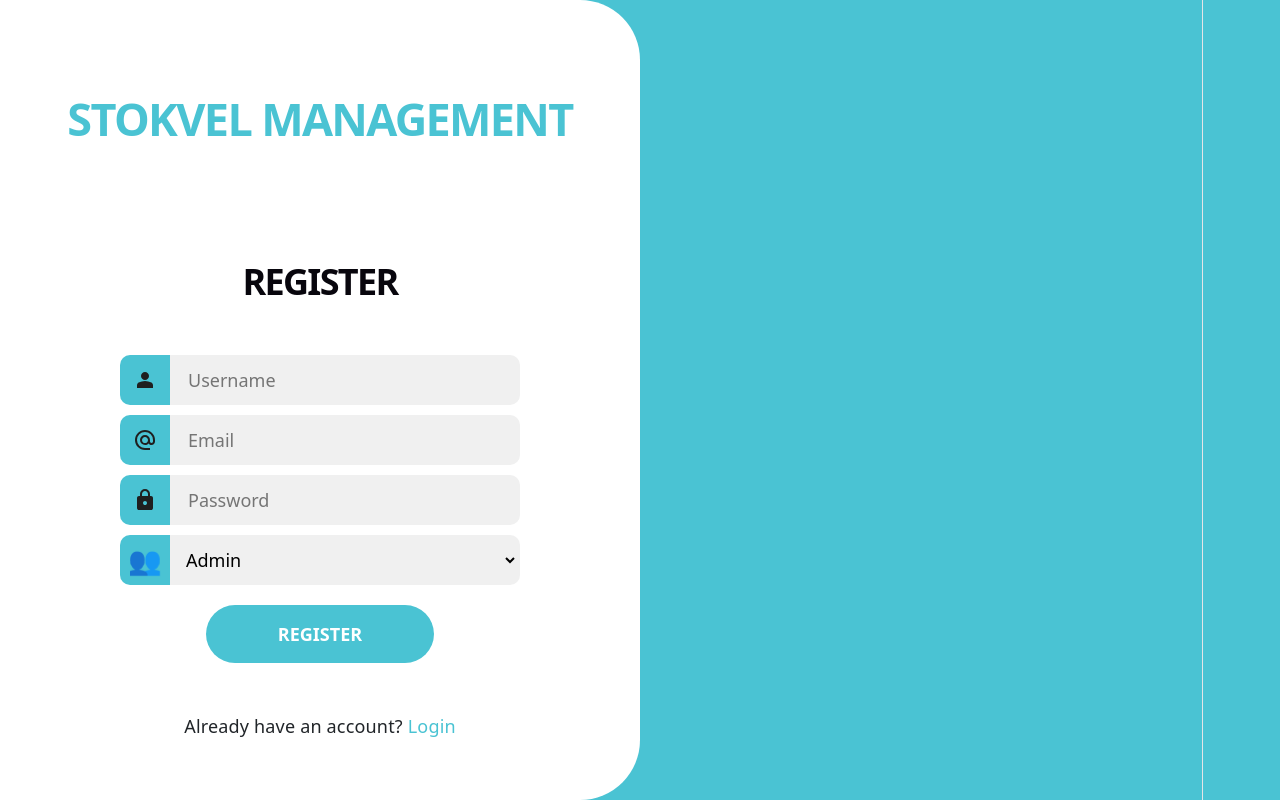
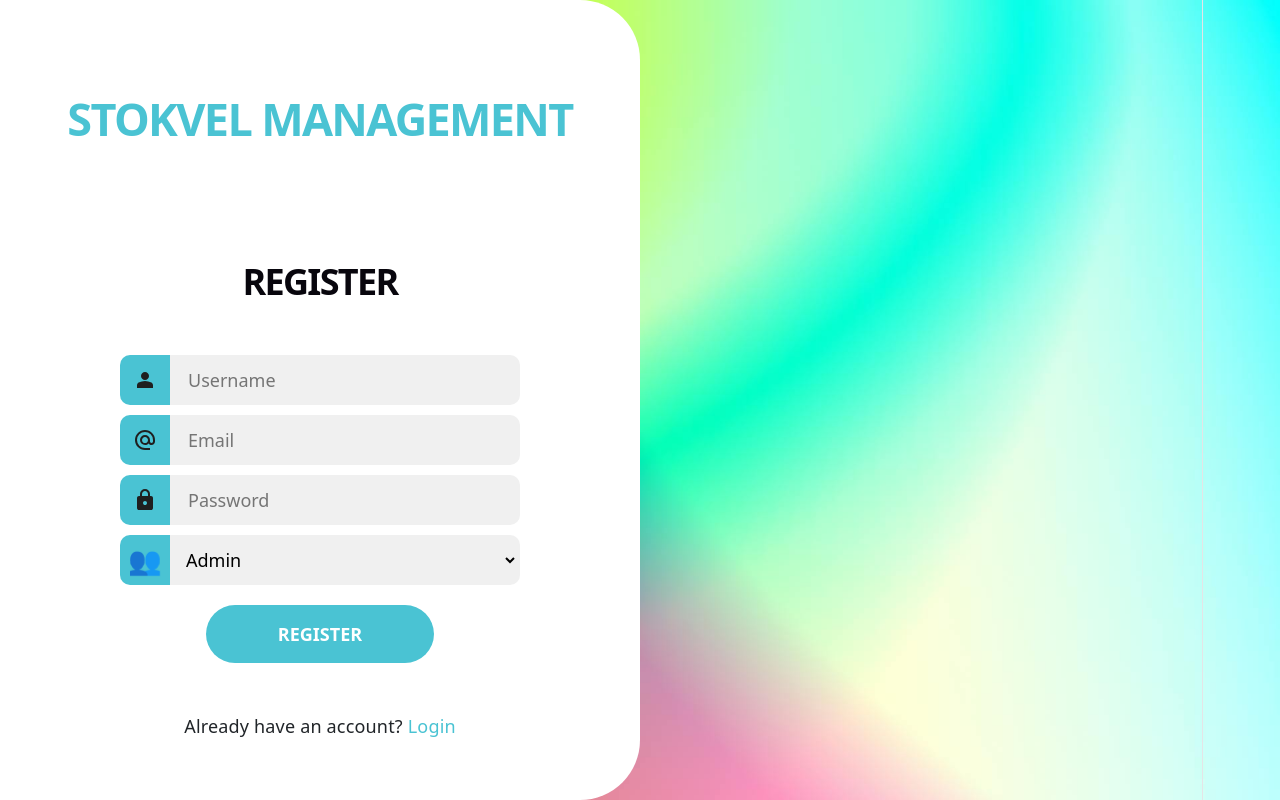
Before and after one commit to lerato-s/stokvel-project, a React (Vite) app in the folder client/: page /register in a window 1280 px wide. Built offline with nearby package versions, Linux system fonts and the light colour scheme.

Commit message:
backgroung image added

```diff
--- a/client/src/App.css
+++ b/client/src/App.css
@@ -21,11 +21,12 @@ html{
 body{
     min-height: 100vh;
     overflow: hidden;
-    background-color: var(--accent-color);
+    background-image: url('./assets/background.jpg');
+    background-size: cover;
+
     display: flex;
     align-items: astretch;
-
-
+    position: relative;
 }
 
 .wrapper{
--- a/client/src/Registration.jsx
+++ b/client/src/Registration.jsx
@@ -1,5 +1,6 @@
 import { useState } from 'react';
 import axios from 'axios';
+import { Navigate, useNavigate } from 'react-router-dom';
 import './App.css';
 
 function Registration() {
@@ -23,6 +24,7 @@ function Registration() {
     } catch (error) {
         console.error("Error registering user:", error);
     }
+    Navigate('/login')
 };
 
     return(
```
Also changed, not shown: client/src/assets/background.jpg (renamed from client/public/background.jpg).
